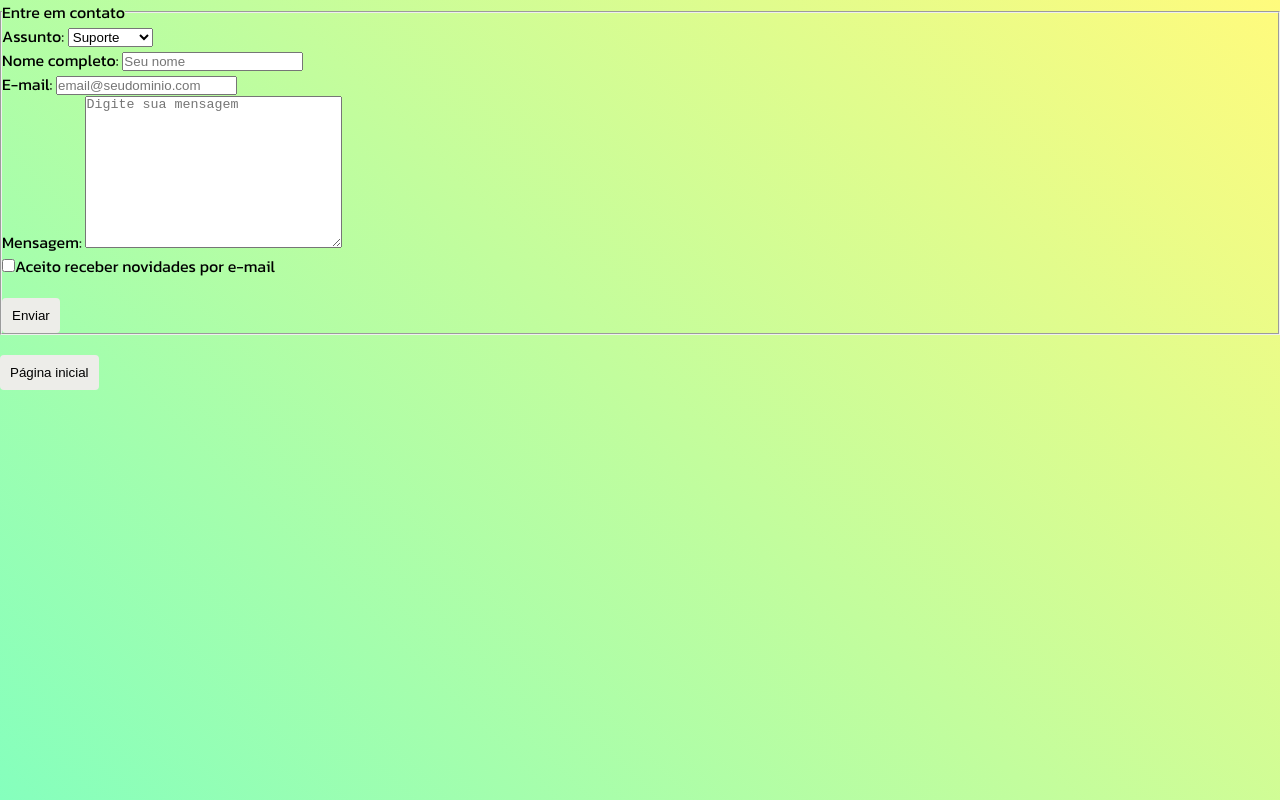
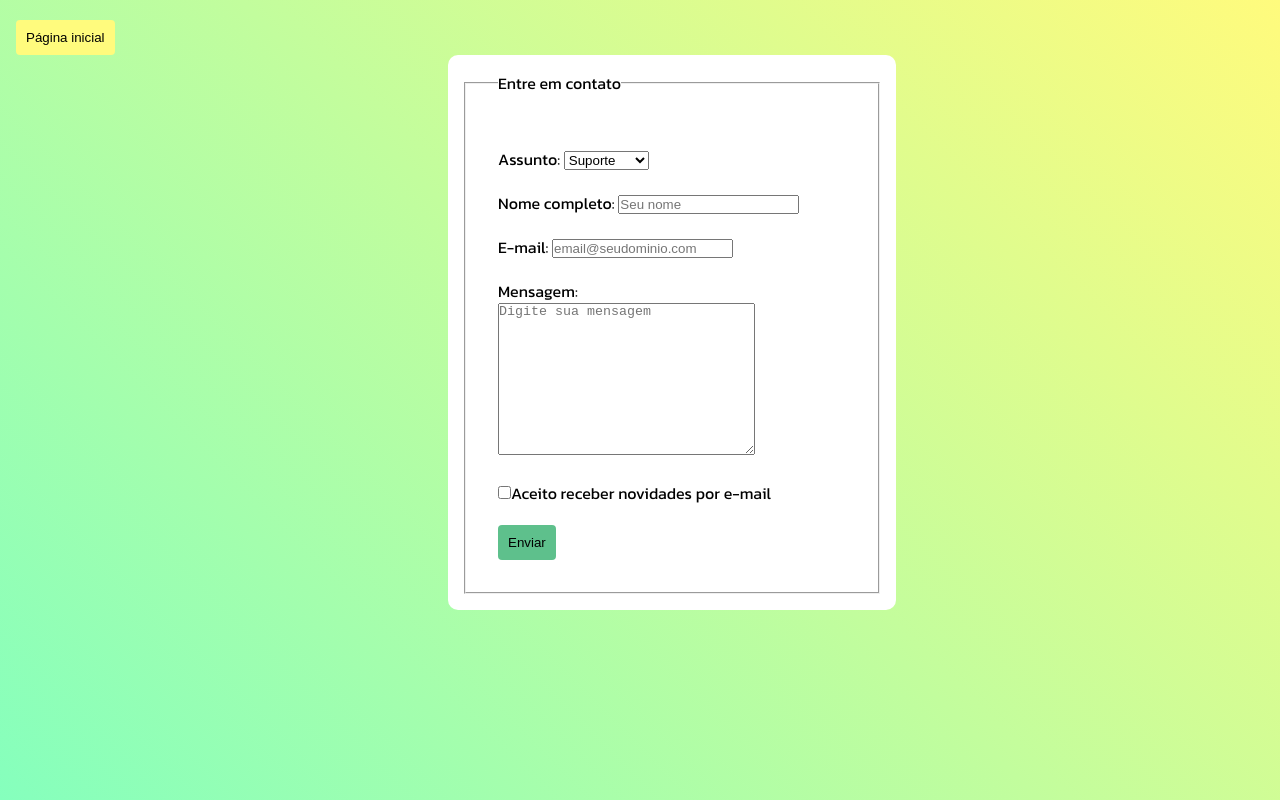
Before and after one commit to danielfeitosa4/desafios-html, a plain HTML site: page pages/formularioDeContato.html in a window 1280 px wide. Drawn offline with Linux system fonts and the light colour scheme.

Commit message:
finalizando o css do forms

```diff
--- a/css/formularioDeContato.css
+++ b/css/formularioDeContato.css
@@ -13,17 +13,23 @@ body {
 }
 
 #box {
-  background-color: brown;
+  background-color: #ffffff;
   width: 35vw;
+  margin: 0 0 0 35vw;
+  padding: 1rem;
+  border-radius: 10px;
 }
 
-#box fieldset {
-  background-color: red;
-  width: 35vw;
+fieldset {
+  padding: 2rem;
+}
+
+.itens {
+  margin-top: 20px;
 }
 
 button {
-  background-color: #edede9;
+  background-color: #5ec08c;
   padding: 10px;
   border-radius: 4px;
   border: none;
@@ -34,3 +40,12 @@ button {
 button:hover {
   background-color: #FFFB7D;
 }
+
+#back {
+  background-color: #FFFB7D;
+  margin-left: 1rem;
+}
+
+#back:hover {
+  background-color: #5ec08c;
+}
--- a/pages/formularioDeContato.html
+++ b/pages/formularioDeContato.html
@@ -16,7 +16,12 @@
   <title>Formulário de contato</title>
 </head>
 <body>
-  <div id=box">
+
+  <a href="../index.html">
+    <button id="back">Página inicial</button>
+  </a>
+
+  <div id="box">
     <form action="">
       <fieldset>
         <legend>Entre em contato</legend>
@@ -43,7 +48,7 @@
         </div>
 
         <div class="itens">
-          <label for="message">Mensagem:</label>
+          <label for="message">Mensagem:</label><br>
           <textarea name="message" id="message" cols="30" rows="10" placeholder="Digite sua mensagem" required></textarea>
         </div>
 
@@ -57,9 +62,5 @@
     </form>
   </div>
 
-  <a href="../index.html">
-    <button>Página inicial</button>
-  </a>
-
 </body>
 </html>
```
